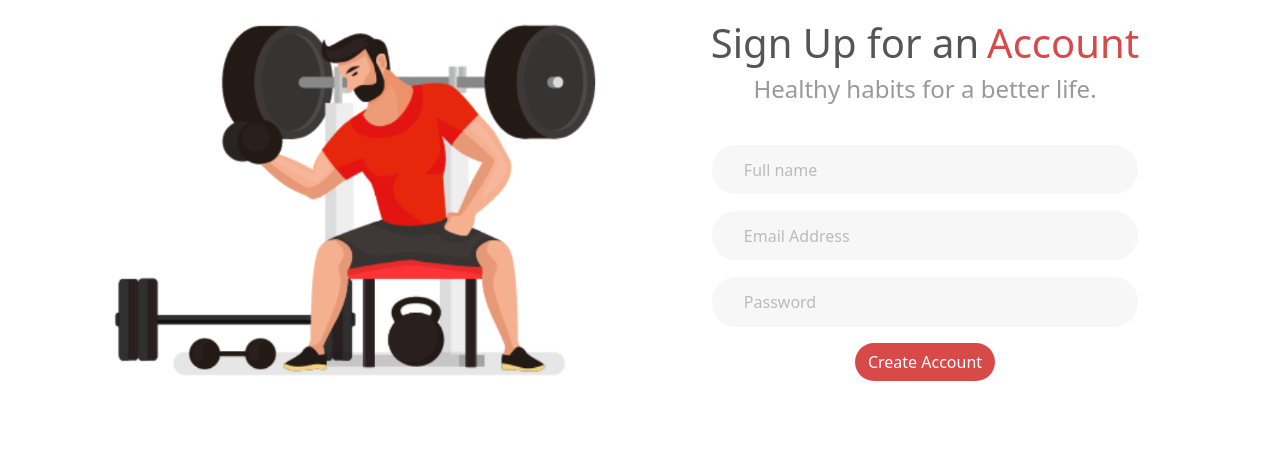
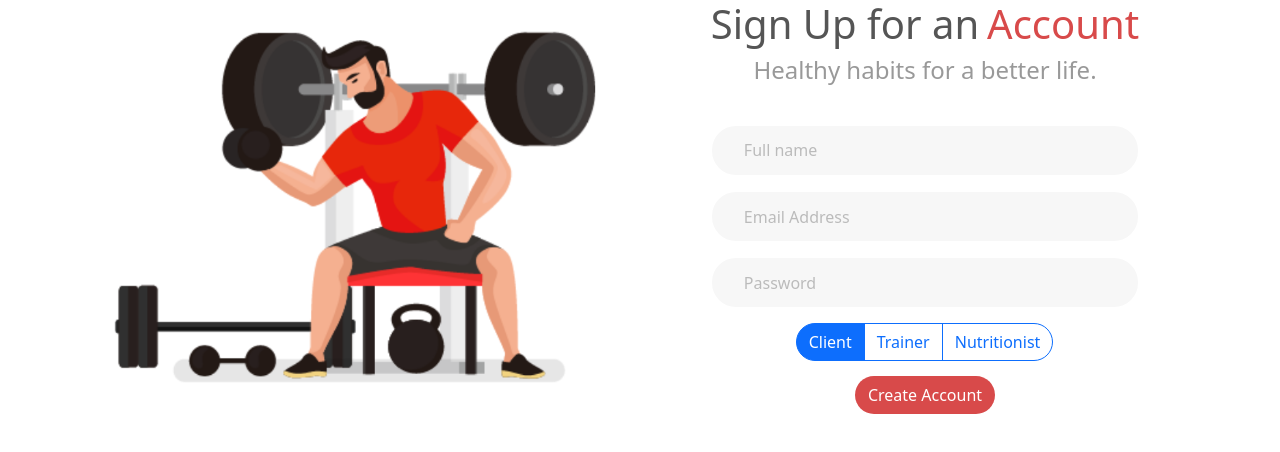
Before and after one commit to 7asebat/FitNationFrontend, a Vue app: page / in a window 1280 px wide. Shown: the top 452 px of the page. Built offline with nearby package versions, Linux system fonts and the light colour scheme.

Commit message:
Added radio buttons for user type

```diff
--- a/src/views/Signup.vue
+++ b/src/views/Signup.vue
@@ -5,7 +5,7 @@
         <img src="../assets/weightLiftingVector.png" class="img-fluid" />
       </div>
       <div id="signup-form" class="col">
-        <form action="">
+        <form action="" class="needs-validation">
           <div id="signup-text">
             <div id="signup-text-header">
               <h1 style="margin-right: 0.5rem">Sign Up for an</h1>
@@ -20,16 +20,18 @@
             class="form-control"
             placeholder="Full name"
             aria-label="Full name"
-            v-model="fullname"
+            v-model="name"
+            required
           />
 
           <input
             id="email-input"
-            type="text"
+            type="email"
             class="form-control"
             placeholder="Email Address"
             aria-label="Email Address"
             v-model="email"
+            required
           />
 
           <input
@@ -39,11 +41,61 @@
             placeholder="Password"
             aria-label="Password"
             v-model="password"
+            required
           />
 
-          <button class="btn btn-primary signup-btn" v-on:click="submitForm">
-            Create Account
-          </button>
+          <div
+            id="user-type-radio"
+            class="btn-group"
+            role="group"
+            aria-label="User type radio buttons"
+          >
+            <input
+              type="radio"
+              class="btn-check"
+              name="btnradio"
+              id="btnradio1"
+              autocomplete="off"
+              value="0"
+              v-model="userRole"
+              checked
+            />
+            <label class="btn btn-outline-primary" for="btnradio1"
+              >Client</label
+            >
+
+            <input
+              type="radio"
+              class="btn-check"
+              name="btnradio"
+              id="btnradio2"
+              value="1"
+              v-model="userRole"
+              autocomplete="off"
+            />
+            <label class="btn btn-outline-primary" for="btnradio2"
+              >Trainer</label
+            >
+
+            <input
+              type="radio"
+              class="btn-check"
+              name="btnradio"
+              id="btnradio3"
+              value="2"
+              v-model="userRole"
+              autocomplete="off"
+            />
+            <label class="btn btn-outline-primary" for="btnradio3"
+              >Nutritionist</label
+            >
+          </div>
+
+          <div>
+            <button class="btn btn-primary signup-btn" v-on:click="submitForm">
+              Create Account
+            </button>
+          </div>
         </form>
       </div>
     </div>
@@ -56,13 +108,31 @@ import axios from "axios";
 export default {
   data() {
     return {
-      fullname: "",
+      name: "",
       email: "",
       password: "",
+      userRole: "0",
     };
   },
   methods: {
     async submitForm() {
+      let role = Number(this.userRole);
+      let resource_url = "";
+
+      switch (role) {
+        case 0:
+          resource_url = "clients/sign_up";
+          break;
+        case 1:
+          resource_url = "trainers/sign_up";
+          break;
+        case 2:
+          resource_url = "nutritionists/sign_up";
+          break;
+        default:
+          break;
+      }
+
       const payload = {
         email: this.email,
         password: this.password,
@@ -71,7 +141,7 @@ export default {
       };
 
       await axios.post(
-        "http://localhost:3000/authentication/clients/sign_up",
+        `http://localhost:3000/authentication/${resource_url}`,
         payload
       );
     },
@@ -85,6 +155,12 @@ h1 {
 }
 h4 {
   color: #999;
+}
+
+button {
+  background-color: rgb(216, 74, 74);
+  border-color: transparent;
+  border-radius: 20px;
 }
 
 input {
@@ -113,10 +189,8 @@ input::placeholder {
   text-align: center;
 }
 
-.signup-btn {
-  background-color: rgb(216, 74, 74);
-  border-color: transparent;
-  border-radius: 20px;
+#user-type-radio {
+  margin-bottom: 15px;
 }
 
 #side-image {
@@ -128,4 +202,8 @@ input::placeholder {
 #signup-text-header {
   display: flex;
 }
+
+.btn-outline-primary {
+  border-radius: 50px;
+}
 </style>
```
